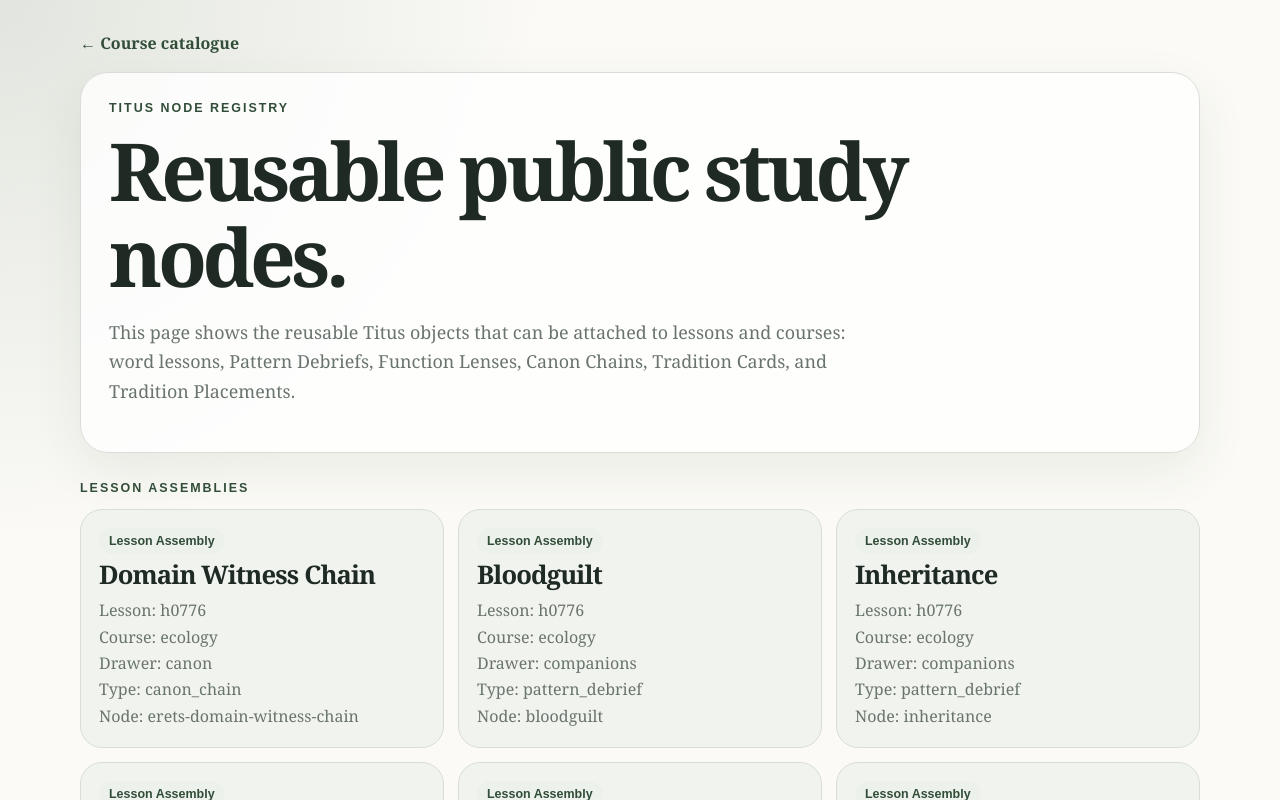
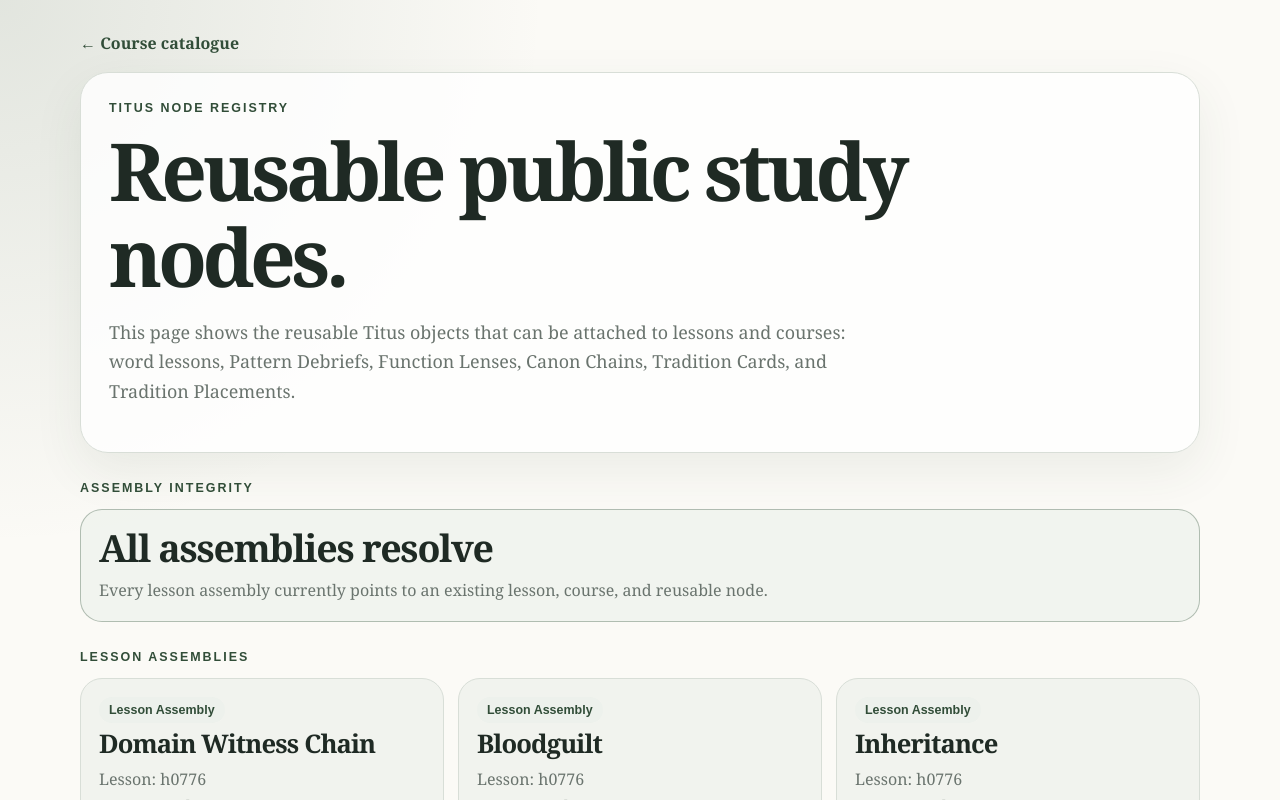
Before and after one commit to optical-lift/titus, a Next.js app: page /registry in a window 1280 px wide. Shown: the top 800 px of the page. Built offline with nearby package versions, Linux system fonts and the light colour scheme.

Commit message:
Add assembly integrity check

```diff
--- a/app/globals.css
+++ b/app/globals.css
@@ -731,3 +731,30 @@ p {
     font-size: clamp(1.55rem, 8vw, 2.4rem);
   }
 }
+
+.registry-health-card {
+  border: 1px solid var(--line);
+  border-radius: 22px;
+  background: rgba(255, 255, 255, 0.86);
+  margin-top: 14px;
+  padding: 18px;
+}
+
+.registry-health-card h2 {
+  font-size: clamp(1.6rem, 3vw, 2.35rem);
+}
+
+.registry-health-card p {
+  margin: 8px 0 0;
+  color: var(--muted);
+}
+
+.registry-health-card.ok {
+  border-color: rgba(96, 121, 100, 0.45);
+  background: rgba(237, 241, 236, 0.72);
+}
+
+.registry-health-card.problem {
+  border-color: rgba(140, 64, 64, 0.5);
+  background: rgba(248, 238, 236, 0.72);
+}
--- a/app/registry/page.tsx
+++ b/app/registry/page.tsx
@@ -1,5 +1,6 @@
 import Link from "next/link";
 import { canonChains } from "@/data/titus/canon-chains";
+import { getAssemblyIssues } from "@/lib/titus/assembly-validation";
 import { functionLenses } from "@/data/titus/function-lenses";
 import { lessonAssemblies } from "@/data/titus/lesson-assemblies";
 import { lessons } from "@/data/titus/lessons";
@@ -10,6 +11,8 @@ import {
 } from "@/data/titus/tradition-notes";
 
 export default function RegistryPage() {
+  const assemblyIssues = getAssemblyIssues();
+
   return (
     <main className="page-shell">
       <Link className="small-link" href="/">
@@ -26,6 +29,28 @@ export default function RegistryPage() {
         </p>
       </section>
 
+
+      <section className="registry-section">
+        <div className="kicker">Assembly Integrity</div>
+        <article className={assemblyIssues.length === 0 ? "registry-health-card ok" : "registry-health-card problem"}>
+          <h2>{assemblyIssues.length === 0 ? "All assemblies resolve" : "Assembly issues found"}</h2>
+          <p>
+            {assemblyIssues.length === 0
+              ? "Every lesson assembly currently points to an existing lesson, course, and reusable node."
+              : "One or more lesson assemblies point to missing or incomplete nodes."}
+          </p>
+
+          {assemblyIssues.length > 0 ? (
+            <ul className="pattern-list">
+              {assemblyIssues.map((issue) => (
+                <li key={`${issue.lessonSlug}-${issue.drawerCode}-${issue.nodeSlug}-${issue.message}`}>
+                  <strong>{issue.severity.toUpperCase()}:</strong> {issue.message}
+                </li>
+              ))}
+            </ul>
+          ) : null}
+        </article>
+      </section>
 
       <section className="registry-section">
         <div className="kicker">Lesson Assemblies</div>
--- /dev/null
+++ b/lib/titus/assembly-validation.ts
@@ -0,0 +1,119 @@
+import { canonChains } from "@/data/titus/canon-chains";
+import { courses } from "@/data/titus/courses";
+import { functionLenses } from "@/data/titus/function-lenses";
+import { lessonAssemblies } from "@/data/titus/lesson-assemblies";
+import { lessons } from "@/data/titus/lessons";
+import { patternDebriefs } from "@/data/titus/pattern-debriefs";
+import { traditionPlacements } from "@/data/titus/tradition-notes";
+
+export type AssemblyIssue = {
+  severity: "error" | "warning";
+  attachmentLabel: string;
+  lessonSlug: string;
+  drawerCode: string;
+  nodeSlug: string;
+  message: string;
+};
+
+function hasSlug<T extends { slug: string }>(items: T[], slug: string) {
+  return items.some((item) => item.slug === slug);
+}
+
+export function getAssemblyIssues(): AssemblyIssue[] {
+  const issues: AssemblyIssue[] = [];
+
+  for (const attachment of lessonAssemblies) {
+    if (!hasSlug(lessons, attachment.lessonSlug)) {
+      issues.push({
+        severity: "error",
+        attachmentLabel: attachment.label,
+        lessonSlug: attachment.lessonSlug,
+        drawerCode: attachment.drawerCode,
+        nodeSlug: attachment.nodeSlug,
+        message: `Assembly points to missing lesson: ${attachment.lessonSlug}`,
+      });
+    }
+
+    if (!hasSlug(courses, attachment.courseSlug)) {
+      issues.push({
+        severity: "error",
+        attachmentLabel: attachment.label,
+        lessonSlug: attachment.lessonSlug,
+        drawerCode: attachment.drawerCode,
+        nodeSlug: attachment.nodeSlug,
+        message: `Assembly points to missing course: ${attachment.courseSlug}`,
+      });
+    }
+
+    if (attachment.type === "canon_chain" && !hasSlug(canonChains, attachment.nodeSlug)) {
+      issues.push({
+        severity: "error",
+        attachmentLabel: attachment.label,
+        lessonSlug: attachment.lessonSlug,
+        drawerCode: attachment.drawerCode,
+        nodeSlug: attachment.nodeSlug,
+        message: `Canon Chain attachment points to missing node: ${attachment.nodeSlug}`,
+      });
+    }
+
+    if (
+      attachment.type === "pattern_debrief" &&
+      !hasSlug(patternDebriefs, attachment.nodeSlug)
+    ) {
+      issues.push({
+        severity: "error",
+        attachmentLabel: attachment.label,
+        lessonSlug: attachment.lessonSlug,
+        drawerCode: attachment.drawerCode,
+        nodeSlug: attachment.nodeSlug,
+        message: `Pattern Debrief attachment points to missing node: ${attachment.nodeSlug}`,
+      });
+    }
+
+    if (
+      attachment.type === "function_lens" &&
+      !hasSlug(functionLenses, attachment.nodeSlug)
+    ) {
+      issues.push({
+        severity: "error",
+        attachmentLabel: attachment.label,
+        lessonSlug: attachment.lessonSlug,
+        drawerCode: attachment.drawerCode,
+        nodeSlug: attachment.nodeSlug,
+        message: `Function Lens attachment points to missing node: ${attachment.nodeSlug}`,
+      });
+    }
+
+    if (
+      attachment.type === "tradition_placement" &&
+      !hasSlug(traditionPlacements, attachment.nodeSlug)
+    ) {
+      issues.push({
+        severity: "error",
+        attachmentLabel: attachment.label,
+        lessonSlug: attachment.lessonSlug,
+        drawerCode: attachment.drawerCode,
+        nodeSlug: attachment.nodeSlug,
+        message: `Tradition Placement attachment points to missing node: ${attachment.nodeSlug}`,
+      });
+    }
+  }
+
+  const lessonsWithoutAssemblies = lessons.filter(
+    (lesson) =>
+      !lessonAssemblies.some((attachment) => attachment.lessonSlug === lesson.slug)
+  );
+
+  for (const lesson of lessonsWithoutAssemblies) {
+    issues.push({
+      severity: "warning",
+      attachmentLabel: lesson.title,
+      lessonSlug: lesson.slug,
+      drawerCode: "all",
+      nodeSlug: lesson.slug,
+      message: `Published lesson has no assembly attachments: ${lesson.slug}`,
+    });
+  }
+
+  return issues;
+}
```
